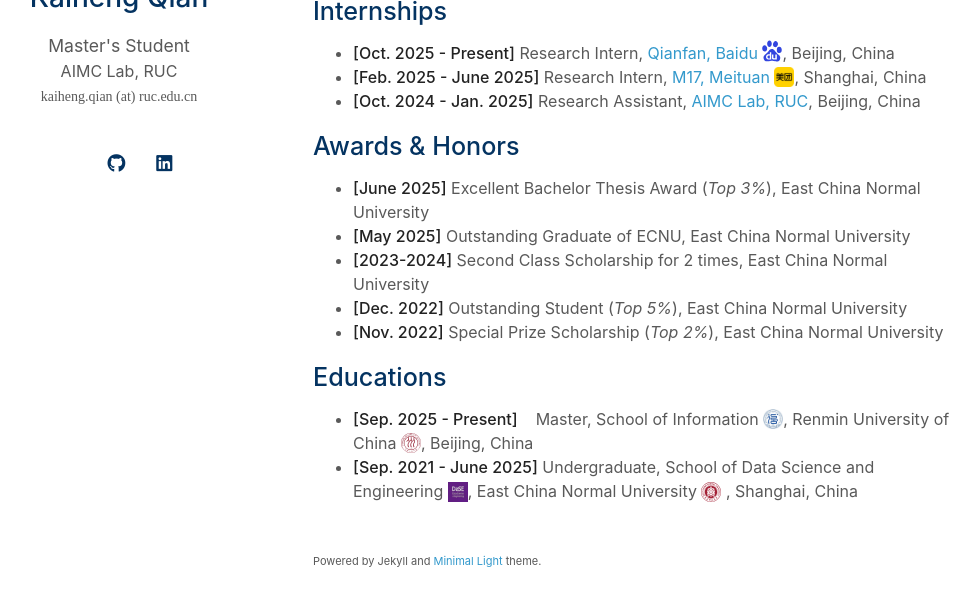
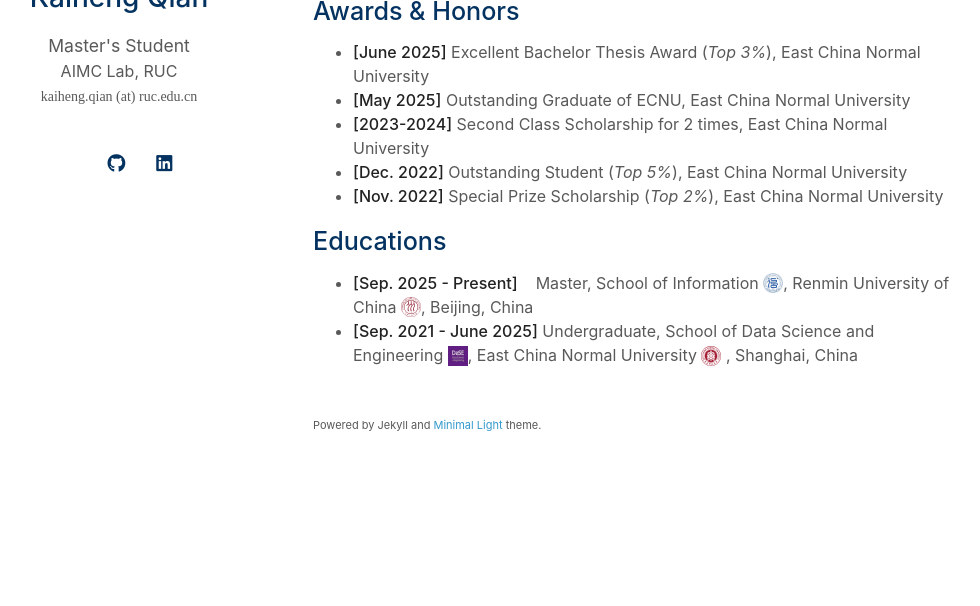
Before and after one commit to KaihengQian/KaihengQian.github.io, a Jekyll site: the page built from index.md, in a window 1280 px wide and 900 px high, scrolled down 915 px, cut to the strip 264-870 px from the top of the window. Shown: the whole strip, without its empty margins (157-1137 px from the left). Built offline with Jekyll 4.4.1, drawn with Linux system fonts in a browser that asks for light colours; a style sheet for code colours, icons or effects is not loaded; our own code applies the rules of GitHub Pages for plain Markdown files; after the commit the page ends 1684 px from its top, so only the background shows below that.

Commit message:
Update index.md

```diff
--- a/index.md
+++ b/index.md
@@ -26,13 +26,13 @@ I am currently a Master's student (from fall, 2025) at the [School of Informatio
 
 {% include_relative _includes/publications.md %}
 
-
+<!--
 ## Internships
 
-- **[Oct. 2025 - Present]** Research Intern, [Qianfan, Baidu](https://tech.meituan.com/) <img src="assets/img/Baidu_logo.svg" alt="Meituan" width="20" style="vertical-align: -4px;"/>, Beijing, China
+- **[Oct. 2025 - Present]** Research Intern, [Qianfan, Baidu](https://cloud.baidu.com/product-s/qianfan_home) <img src="assets/img/Baidu_logo.svg" alt="Meituan" width="20" style="vertical-align: -4px;"/>, Beijing, China
 - **[Feb. 2025 - June 2025]** Research Intern, [M17, Meituan](https://tech.meituan.com/) <img src="assets/img/Meituan_logo.svg" alt="Meituan" width="20" style="vertical-align: -4px;"/>, Shanghai, China
 - **[Oct. 2024 - Jan. 2025]** Research Assistant, [AIMC Lab, RUC](https://ruc-aimc-lab.github.io/aboutme/), Beijing, China
-
+-->
 ## Awards & Honors
 
 - **[June 2025]** Excellent Bachelor Thesis Award (*Top 3%*), East China Normal University
```
